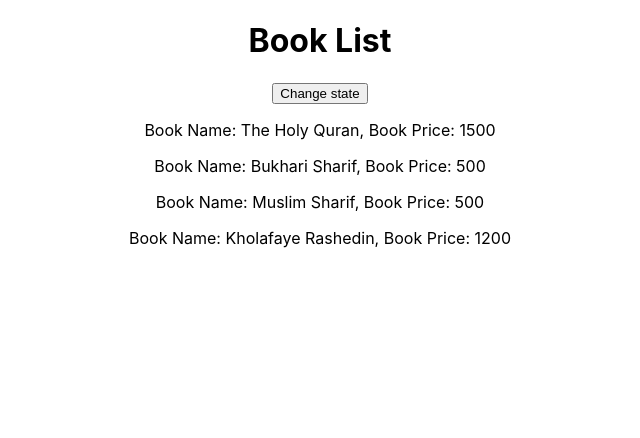
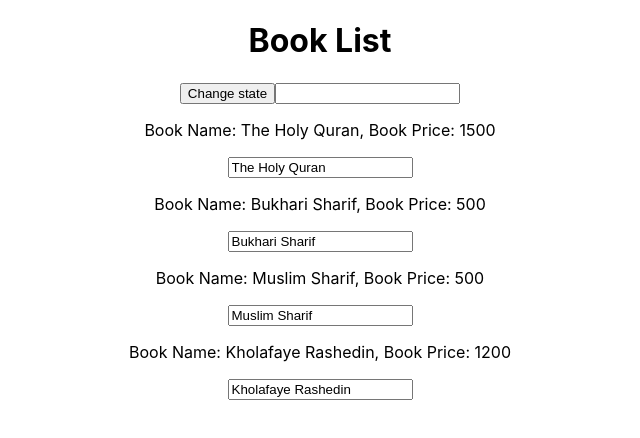
Before and after one commit to touhidulfahim/myfirstreactapp, a React (Create React App) app: page / in a window 1280 px wide. Shown: the top 438 px of the page, without its empty margins (320-960 px from the left). Built offline with nearby package versions, Linux system fonts and the light colour scheme.

Commit message:
change state with input element

```diff
--- a/src/App.js
+++ b/src/App.js
@@ -15,10 +15,20 @@ class App extends Component {
         ]
     }
 
-    changeBookState = () => {
+    changeBookState = newBookName => {
         this.setState({
             books: [
-                { bookName: "AFFFFA", price: "100" },
+                { bookName: newBookName, price: "100" },
+                { bookName: "hDASSh", price: "500" },
+                { bookName: "test", price: "500" },
+                { bookName: "Kholafaye Rashedin", price: "1200" }
+            ]
+        });
+    }
+    changeInputState = event => {
+        this.setState({
+            books: [
+                { bookName: event.target.value, price: "100" },
                 { bookName: "hDASSh", price: "500" },
                 { bookName: "test", price: "500" },
                 { bookName: "Kholafaye Rashedin", price: "1200" }
@@ -26,17 +36,24 @@ class App extends Component {
         });
     }
     render() {
-        console.log(this.state);
         return (
             <div className="App" >
                 <h1>
                     Book List
                 </h1>
-                <button onClick={this.changeBookState}>Change state</button>
-                <Book bookName={this.state.books[0].bookName} price={this.state.books[0].price} />
-                <Book bookName={this.state.books[1].bookName} price={this.state.books[1].price} />
-                <Book bookName={this.state.books[2].bookName} price={this.state.books[2].price} />
-                <Book bookName={this.state.books[3].bookName} price={this.state.books[3].price} />
+                <button onClick={() => this.changeBookState("The Quran")}>Change state</button>
+                <input type="text" onChange={this.changeInputState} />
+                <Book bookName={this.state.books[0].bookName}
+                    price={this.state.books[0].price} />
+                <Book bookName={this.state.books[1].bookName}
+                    price={this.state.books[1].price}
+                    inputName={this.changeInputState}
+                />
+                <Book bookName={this.state.books[2].bookName}
+                    price={this.state.books[2].price} />
+                <Book bookName={this.state.books[3].bookName}
+                    price={this.state.books[3].price}
+                    change={this.changeBookState.bind(this, "The Holy Quran")} />
             </div>
         );
     }
--- a/src/components/Book.js
+++ b/src/components/Book.js
@@ -4,6 +4,7 @@ const Book = props => {
     return (
         <div>
             <p>Book Name: {props.bookName}, Book Price: {props.price}</p>
+            <input type="text" onChange={props.inputName} value={props.bookName} />
         </div>
     );
 }
```
